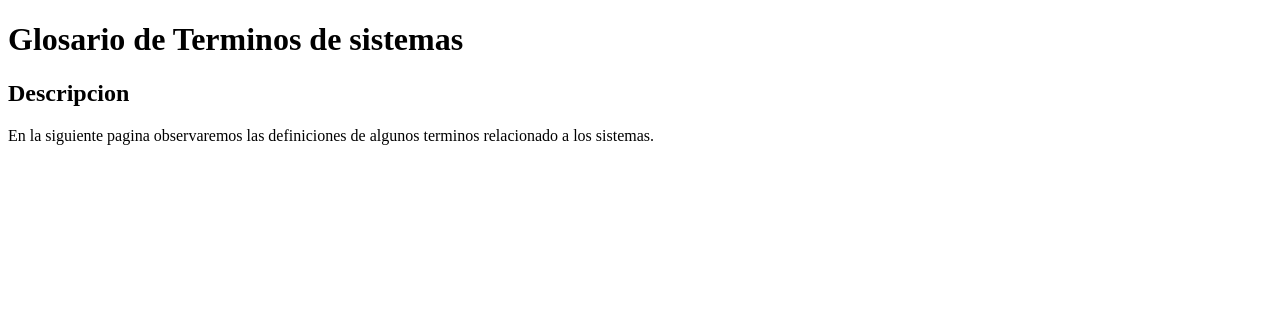
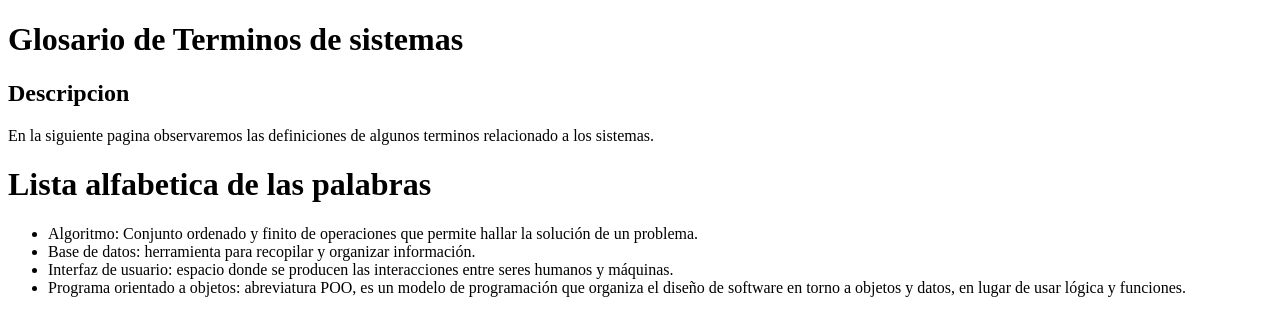
Before and after one commit to johng1t0/Actividad_Git_Github, a plain HTML site: page index.html in a window 1280 px wide. Drawn offline with Linux system fonts and the light colour scheme.

Commit message:
se agrego un nuevo cuerpo ademas del contenido por el cual se creo la pagina anexado en formato de lista

```diff
--- a/index.html
+++ b/index.html
@@ -10,4 +10,14 @@
     <h2>Descripcion</h2>
     <p1>En la siguiente pagina observaremos las definiciones de algunos terminos relacionado a los sistemas.</p1>
 </body>
+<body>
+    <h1> Lista alfabetica de las palabras</h1>
+    <ul>
+        <li>Algoritmo: Conjunto ordenado y finito de operaciones que permite hallar la solución de un problema.</li>
+        <li>Base de datos: herramienta para recopilar y organizar información.</li>
+        <li>Interfaz de usuario: espacio donde se producen las interacciones entre seres humanos y máquinas.</li>
+        <li>Programa orientado a objetos: abreviatura POO, es un modelo de programación que organiza el diseño de software en torno a objetos y datos, en lugar de usar lógica y funciones.</li>
+
+    </ul>
+</body>
 </html>
```
